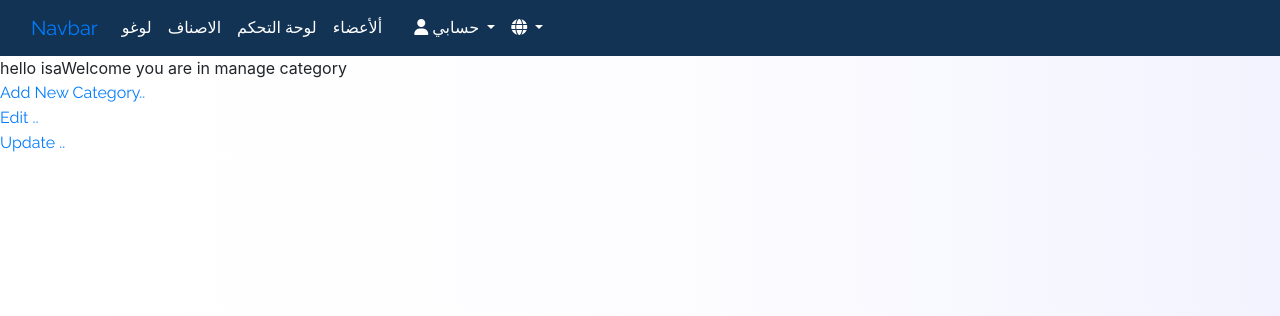
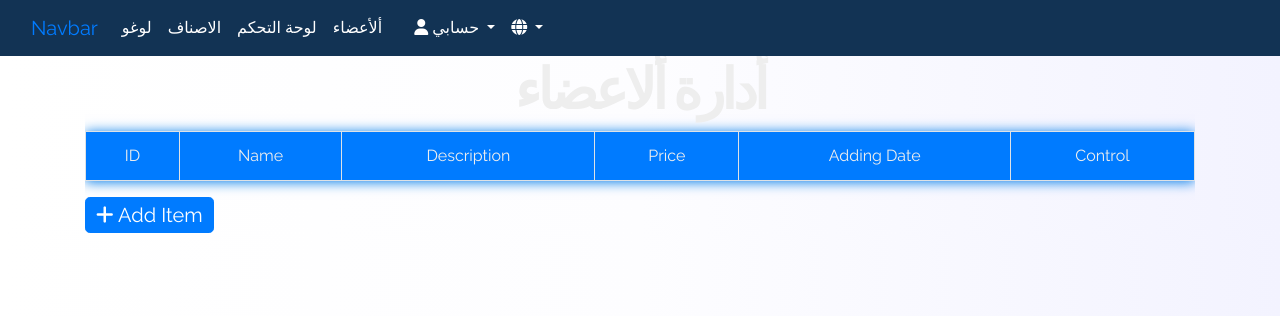
Before and after one commit to ISA-ALFARES/e-commerce-website, a PHP site: page /items.php?language=arabic.php in a window 1280 px wide. Shown: the top 316 px of the page. Run offline with PHP 8.4, Linux system fonts and the light colour scheme; the visitor is signed in with stand-in values (Sample User, id 1); data that the repository does not hold is empty.

Commit message:
Programming the manage page in the items page

```diff
--- a/items.php
+++ b/items.php
@@ -8,12 +8,48 @@ session_start();
 
         $do =    isset($_GET['do'])  ?    $_GET['do']    :  'Manage';
         if($do == "Manage"){
-            echo "hello isa";
-            echo 'Welcome  you are in manage  category<br>';
-            echo '<a href="items.php?do=Add">Add New Category..<br></a>';
-            echo '<a href="items.php?do=Edit">Edit  ..<br></a>';
-            echo '<a href="items.php?do=Update">Update  ..<br></a>';
 
+                $stetment=$connection->prepare("SELECT * FROM  items ");
+
+                //execute the data entered by the user
+                $stetment->execute();
+
+                //Assign to variable...
+                $rows = $stetment->fetchAll();
+                ?>
+                <div class="container">
+                    <div class="table-responsive">
+                        <h1 class="text-center"><?php echo lang("MANAGEMEMBER")?></h1>
+                        <table class="main-table text-center table text-white table-bordered border-danger ">
+                            <tr>
+                                <td>ID</td>
+                                <td>Name</td>
+                                <td>Description</td>
+                                <td>Price</td>
+                                <td>Adding Date</td>
+                                <td>Control</td>
+                            </tr>
+                            <tr>
+                                <?php
+                                foreach($rows as $row){
+                                    echo "<tr>";
+                                    echo "<td>" . $row['Item_ID'] . "</td>";
+                                    echo "<td>" . $row['Name'] . "</td>";
+                                    echo "<td>" . $row['Description'] . "</td>";
+                                    echo "<td>" . $row['Price'] . "</td>";
+                                    echo "<td>" . $row['Add_Data']."</td>";
+                                    echo "<td>
+                              <a class='btn btn-success' href='items.php?do=Edit&ID=".$row['Item_ID']."' role='button'><i class='fa-solid fa-pen-to-square'> </i> Edit </a>
+                              <a  href='items.php?do=Delete&ID=".$row['Item_ID']."' role='button' class='btn btn-danger confirm' ><i class='fa-regular fa-trash-can'> </i> Delete </a>";
+
+                                }
+                                ?>
+                            </tr>
+                        </table>
+                        <a class="btn btn-primary btn-lg" href="?do=Add" role="button"><i class="fa-solid fa-plus"></i>     Add Item    </a>
+                    </div>
+                </div>
+        <?php
         }elseif($do == 'Edit'){
 
             echo 'Welcome  you are in Edit  category';
@@ -180,7 +216,7 @@ session_start();
                 else{
 
                     $stetment=$connection->prepare("INSERT INTO
-                        items(Name , Description , Price , Status , Country  , ADD_Data  , Cat_ID , Member_ID )
+                        items(Name , Description , Price , Status , Country  , Add_Data  , Cat_ID , Member_ID )
                         VALUES (:zname ,:zdescription ,:zprice ,:zstatus, :zcountry ,now()  ,:zcatigores ,:zmember)");
                     $stetment->execute(array(
 
```
